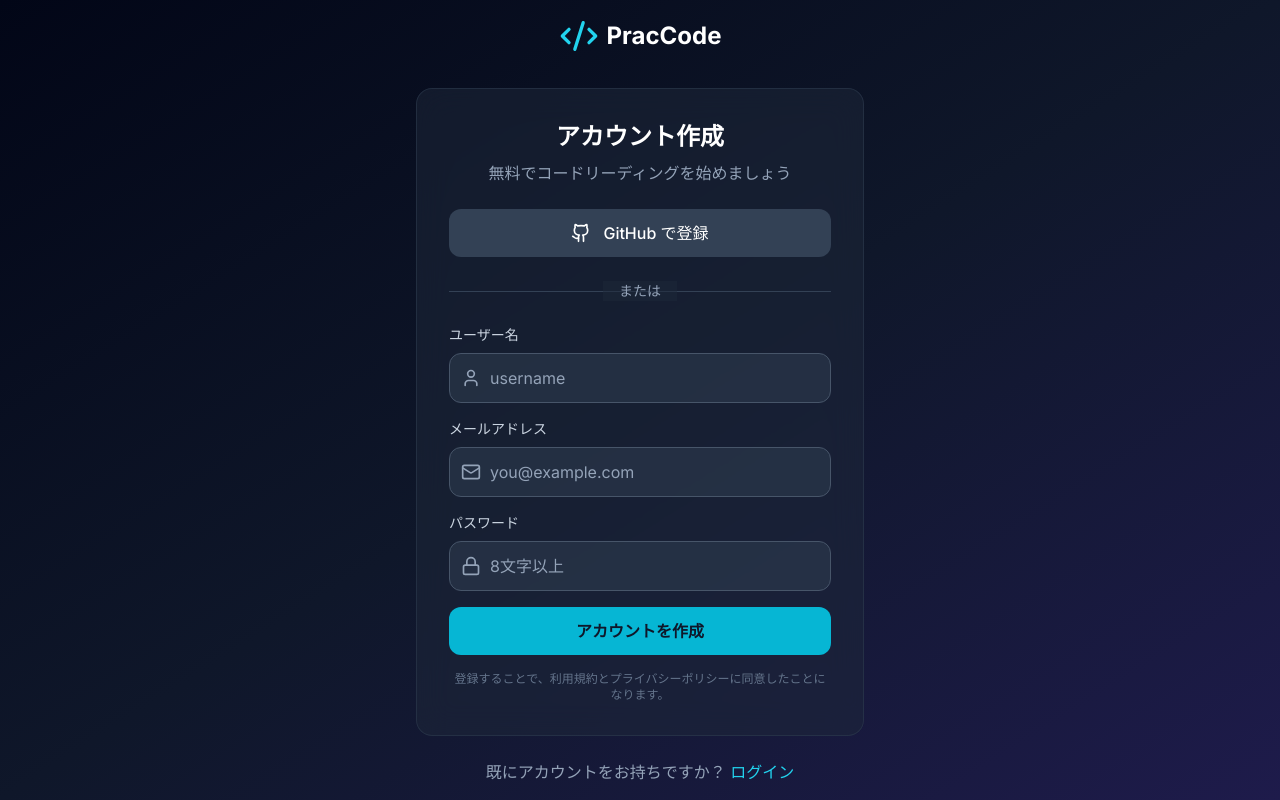
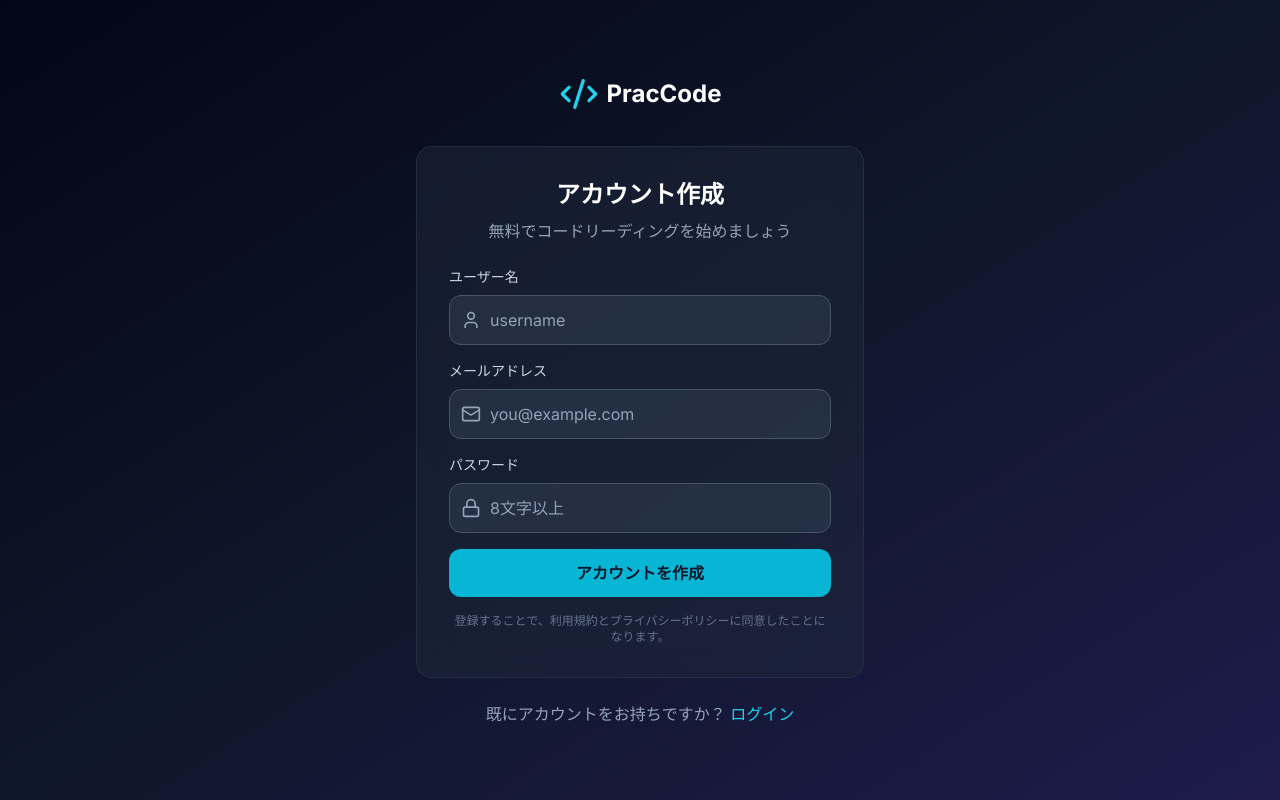
Before and after one commit to KazukiKandaKK/praccode, a Next.js app in the folder apps/frontend/: page /register in a window 1280 px wide. Built offline with nearby package versions, Linux system fonts and the light colour scheme; no server answers.

Commit message:
githubの表示は削除

```diff
--- a/apps/frontend/src/app/(auth)/register/page.tsx
+++ b/apps/frontend/src/app/(auth)/register/page.tsx
@@ -62,27 +62,6 @@ export default function RegisterPage() {
                   <p className="text-sm text-red-300">{error}</p>
                 </div>
               )}
-
-              {/* GitHub Register */}
-              <form action={loginWithGitHub}>
-                <button
-                  type="submit"
-                  className="w-full flex items-center justify-center gap-3 px-4 py-3 bg-slate-700 hover:bg-slate-600 text-white font-medium rounded-xl transition-colors mb-4"
-                >
-                  <Github className="w-5 h-5" />
-                  GitHub で登録
-                </button>
-              </form>
-
-              {/* Divider */}
-              <div className="relative my-6">
-                <div className="absolute inset-0 flex items-center">
-                  <div className="w-full border-t border-slate-700"></div>
-                </div>
-                <div className="relative flex justify-center text-sm">
-                  <span className="px-4 bg-slate-800/50 text-slate-400">または</span>
-                </div>
-              </div>
 
               {/* Email Register Form */}
               <form
```
